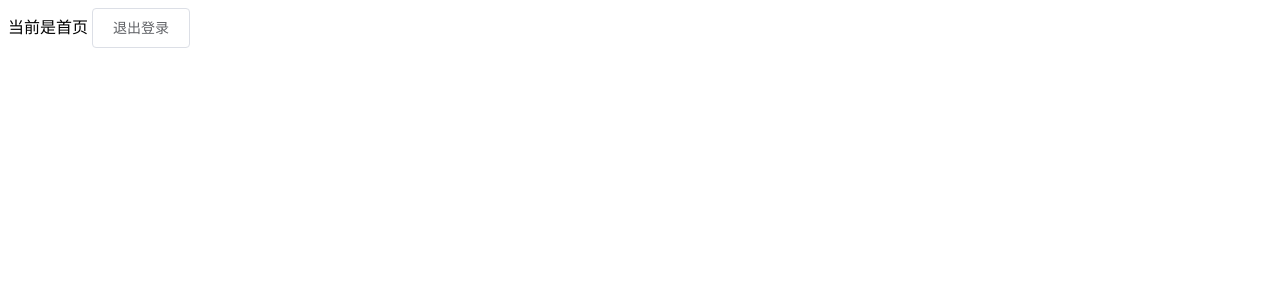
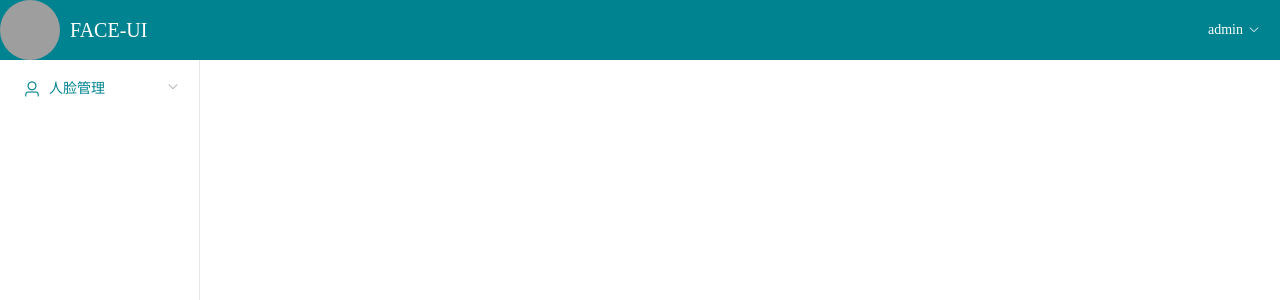
Before and after one commit to 229250919/library_client, a Vue app: page /#/home in a window 1280 px wide. Shown: the top 300 px of the page. Built offline with nearby package versions, Linux system fonts and the light colour scheme; sample sign-in values are in the browser's storage; grey boxes are pictures that could not be loaded.

Commit message:
home基本布局

```diff
--- /dev/null
+++ b/src/views/home/index.css
@@ -0,0 +1,72 @@
+.main{
+    position: absolute;
+    width: 100%;
+    height: 100%;
+    top: 0;
+    left: 0;
+}
+.el-header{
+    background-color: #008390;
+    display:flex ;
+    justify-content: space-between;
+    padding-left: 0;
+    align-items: center;
+    color: #fff;
+    font-size: 20px;
+}
+.el-header>div{
+    height: auto;
+    display: flex;
+    align-items: center;
+}
+.el-header>div img{
+    width: 40px;
+    height: 40px;
+}
+.el-header>div span{
+    margin-left: 15px;
+}
+.el-aside{
+    background-color: #333744;
+}
+
+.router-link-active {
+    color: white;
+    text-decoration: none;
+}
+
+.el-dropdown {
+    vertical-align: top;
+}
+.el-dropdown + .el-dropdown {
+    margin-left: 15px;
+}
+.el-icon-arrow-down {
+    font-size: 12px;
+}
+
+.el-main{
+    padding: 5px;
+}
+.toggle-button{
+    background-color: #4A5064;
+    font-size: 10px;
+    line-height: 24px;
+    color: white;
+    text-align: center;
+    letter-spacing: 0.2em;
+    cursor: pointer;
+}
+.el-dropdown-link{
+    color: white;
+    cursor: pointer;
+}
+.router-link-active{
+    text-decoration: none;
+}
+.el-menu-vertical-demo{
+   height: 100%;
+}
+.menuitem:hover{
+    background-color: aquamarine;
+}
--- a/src/views/home/index.vue
+++ b/src/views/home/index.vue
@@ -1,28 +1,81 @@
 <template>
-    <div>
-      当前是首页
-      <el-button>退出登录</el-button>
-    </div>
+  <el-container class="main">
+
+    <!--头部区域-->
+    <el-header>
+      <div>
+        <img :src="imageLogo" style="border-radius: 50%;width: 60px;height: 60px;">
+        <router-link to="/index" class="router-link-active">&nbsp;&nbsp;FACE-UI</router-link>
+      </div>
+      <el-dropdown>
+        <span class="el-dropdown-link" >
+          {{username}}<i class="el-icon-arrow-down el-icon--right"></i>
+        </span>
+        <el-dropdown-menu slot="dropdown">
+          <el-dropdown-item @click.native="loginOut">退出登录</el-dropdown-item>
+        </el-dropdown-menu>
+      </el-dropdown>
+    </el-header>
+
+    <!--页面主体区域-->
+    <el-container>
+
+      <!--侧边栏-->
+      <el-aside style="width: 200px">
+
+        <el-menu text-color="#008390"  active-text-color="#ade2e0" class="el-menu-vertical-demo" >
+          <el-submenu index="1">
+
+            <template slot="title">
+              <i class="el-icon-user" style="color: #008390"></i>
+              <span slot="title">人脸管理</span>
+            </template>
+
+            <el-menu-item-group>
+              <el-menu-item index="1-1">人脸列表</el-menu-item>
+              <el-menu-item index="1-2">日志列表</el-menu-item>
+            </el-menu-item-group>
+
+          </el-submenu>
+        </el-menu>
+
+      </el-aside>
+
+
+      <!--右侧内容主体-->
+      <el-main>
+        <router-view></router-view>
+      </el-main>
+
+    </el-container>
+  </el-container>
 </template>
 
 <script>
+
+
 export default {
-name: "index",
-  data(){
-    return{
-
+  name: "Home",
+  data() {
+    return {
+      username:'admin',
+      imageLogo:require('@/assets/login/face_detection.gif')
     }
   },
 
-  methods:{
-    loginOut(){
-      localStorage.clear();
-      this.$router.push("/")
-    }
+  methods: {
+    //退出登录
+    loginOut() {
+      this.$http.post('/logout').then(res => {
+        localStorage.clear()
+        sessionStorage.clear()
+        this.$router.push("/")
+      })
+    },
   }
 }
 </script>
 
-<style scoped>
-
+<style>
+@import "./index.css";
 </style>
```
